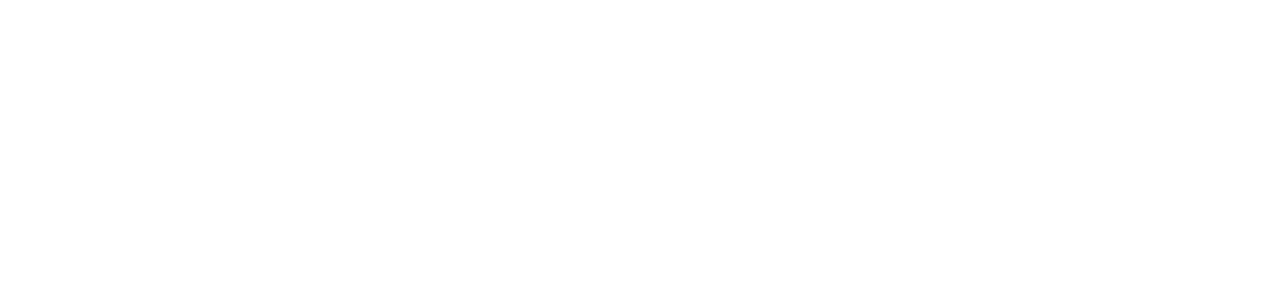
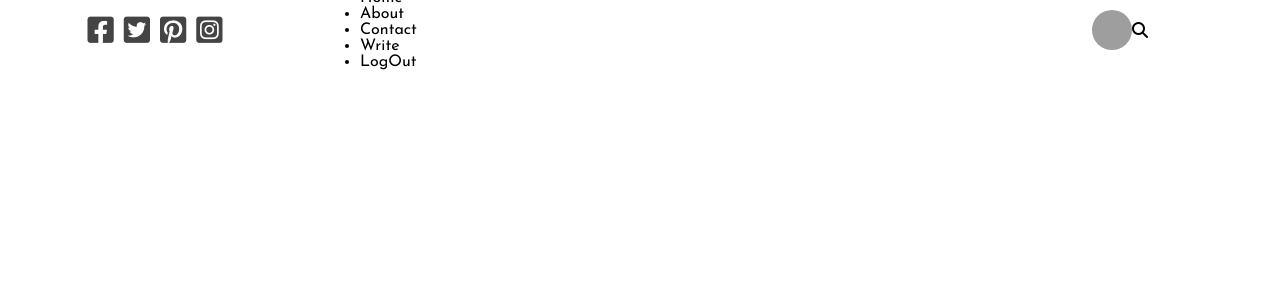
Before and after one commit to najrul04/Ilaria, a React (Create React App) app: page / in a window 1280 px wide. Shown: the top 300 px of the page. Built offline with nearby package versions, Linux system fonts and the light colour scheme; grey boxes are pictures that could not be loaded.

Commit message:
top_part_progressing1

```diff
--- a/public/index.html
+++ b/public/index.html
@@ -10,6 +10,8 @@
     />
 
     <link href="https://fonts.googleapis.com/css2?family=Josefin+Sans:wght@100;200;300;400;500;600;700&family=Lora:ital,wght@1,400;1,500;1,600&family=Poppins:wght@300;400;500;600&family=Varela&family=Varela+Round&display=swap" rel="stylesheet">
+
+    <link rel="stylesheet" href="https://cdnjs.cloudflare.com/ajax/libs/font-awesome/6.1.1/css/all.min.css" integrity="sha512-KfkfwYDsLkIlwQp6LFnl8zNdLGxu9YAA1QvwINks4PhcElQSvqcyVLLD9aMhXd13uQjoXtEKNosOWaZqXgel0g==" crossorigin="anonymous" referrerpolicy="no-referrer" />
 
     <title>Ilaria's Blog</title>
     <link rel="stylesheet" href="./index.css">
--- a/src/topBar/TopBar.css
+++ b/src/topBar/TopBar.css
@@ -11,3 +11,30 @@
     font-family: 'Josefin Sans', sans-serif;
 
 }
+
+.topLeft, .topRight{
+    flex: 3;
+    display: flex;
+    align-items: center;
+    justify-content: center;
+}
+
+.topCenter{
+    /* margin-top: 25px; */
+    flex: 6;
+}
+
+.topIcon{
+    font-size: 30px;
+    margin-right: 10px;
+    color: #444;
+    cursor: pointer;
+
+}
+
+.topImage{
+    width: 40px;
+    height: 40px;
+    border-radius: 50%;
+    object-fit: cover;
+}
--- a/src/topBar/TopBar.jsx
+++ b/src/topBar/TopBar.jsx
@@ -3,9 +3,29 @@
 export default function TopBar() {
   return (
     <div className='top'>
-      <div className="topLeft"></div>
-      <div className="topCenter"></div>
-      <div className="topRight"></div>
+      <div className="topLeft">
+        <i className="topIcon fa-brands fa-facebook-square"></i>
+
+        <i className="topIcon fa-brands fa-twitter-square"></i>
+
+        <i className="topIcon fa-brands fa-pinterest-square"></i>
+
+        <i className="topIcon fa-brands fa-instagram-square"></i>
+      </div>
+      <div className="topCenter">
+        <ul className="topList">
+          <li className='topListItem'>Home</li>
+          <li className='topListItem'>About</li>
+          <li className='topListItem'>Contact</li>
+          <li className='topListItem'>Write</li>
+          <li className='topListItem'>LogOut</li>
+        </ul>
+      </div>
+      <div className="topRight">
+        <img className='topImage' src="https://scontent.fdac11-2.fna.fbcdn.net/v/t39.30808-6/273842403_10227407100869001_8943212038244427710_n.jpg?_nc_cat=103&ccb=1-7&_nc_sid=174925&_nc_eui2=AeFj8ATkBeb4MZfGsg-tF5X8hK73sSP4iiOErvexI_iKI6UoWzhZSOIIcgbUxEh8Fw90MPlSjLAqTD19PptMxCc_&_nc_ohc=s18_-S3JNJEAX_FBhgG&_nc_ht=scontent.fdac11-2.fna&oh=00_AT_VxgR5DEkFuGOlDbvc9i8eSBa8Zc9EP6KllS4lis9OAA&oe=62BDB6E3" alt="" />
+
+        <i className="topSearchIcon fa-solid fa-magnifying-glass"></i>
+      </div>
     </div>
   )
 }
```
